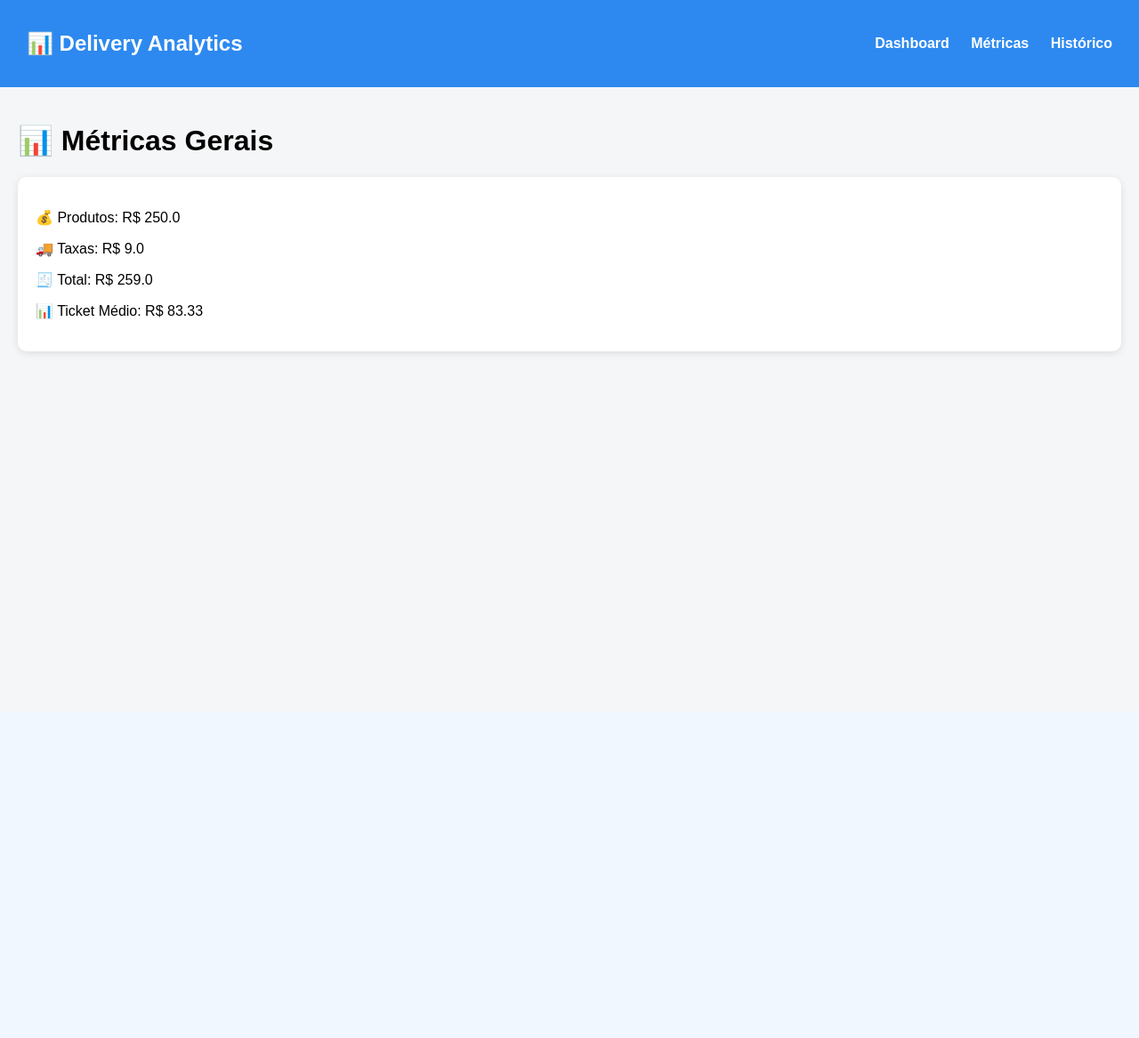
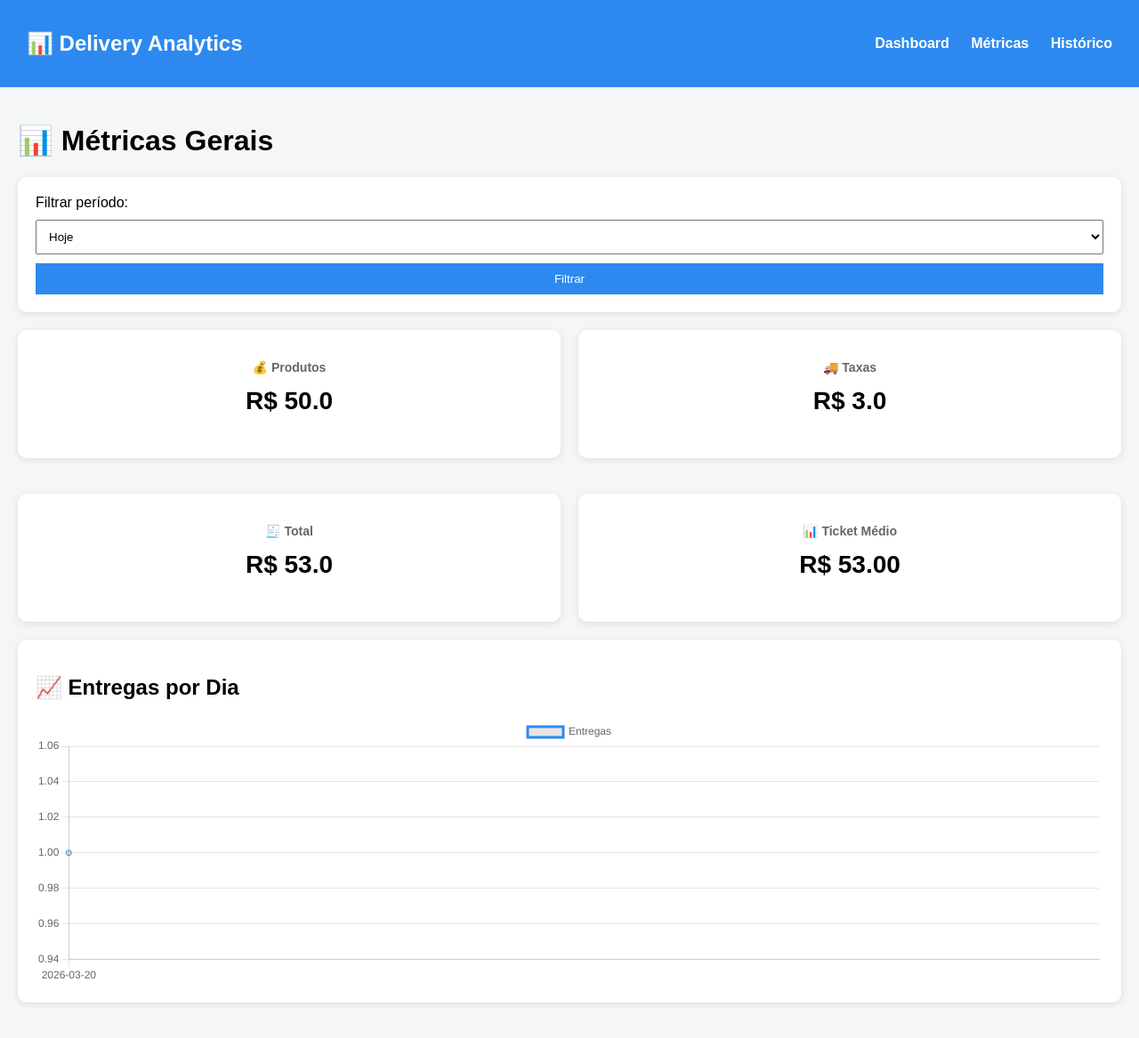
Before and after one commit to pauloalfradique98/delivery-analytics, a Flask app: page /metricas in a window 1280 px wide. Shown: the whole page at 89% size. Before the commit the page ends 400 px from the top, so only its background shows below. Run offline with Flask 3, Linux system fonts and the light colour scheme; data comes from the database, SQL or seed files in the repository; both versions use the stored data as it was after the commit.

Commit message:
feat: add painel de metricas com filtro e graficos

```diff
--- a/app.py
+++ b/app.py
@@ -1,4 +1,4 @@
-from datetime import date
+from datetime import date, datetime, timedelta
 from flask import Flask, render_template, request, redirect
 import sqlite3
 
@@ -71,6 +71,14 @@ def index():
         key=lambda x: x[1]['total_geral'],
         reverse=True
     )
+
+    # HORÁRIOS
+    horas_labels = list(horarios.keys())
+    horas_valores = list(horarios.values())
+
+    # BAIRROS
+    bairros_labels = [b[0] for b in ranking_ordenado]
+    bairros_valores = [b[1]['quantidade'] for b in ranking_ordenado]
     conn.close()
 
     # Enviar pro HTML
@@ -84,25 +92,54 @@ def index():
         quantidade=quantidade,
         ticket_medio=ticket_medio,
         horarios=horarios,
-        ranking_ordenado=ranking_ordenado
+        ranking_ordenado=ranking_ordenado,
+        horas_labels=horas_labels,
+        horas_valores=horas_valores,
+        bairros_labels=bairros_labels,
+        bairros_valores=bairros_valores
     )
 
 @app.route('/metricas')
 def metricas():
     conn = get_db_connection()
 
+    periodo = request.args.get('periodo', 'hoje')
+
+    hoje = datetime.today()
+
+    if periodo == '7dias':
+        data_inicio = (hoje - timedelta(days=7)).date()
+    elif periodo == '30dias':
+        data_inicio = (hoje - timedelta(days=30)).date()
+    else:
+        data_inicio = hoje.date()
+
+    # FILTRO NO BANCO
     deliveries = conn.execute('''
-        SELECT d.valor_produto, b.taxa
+        SELECT d.valor_produto, b.taxa, d.data
         FROM deliveries d
         JOIN bairros b ON d.bairro_id = b.id
-    ''').fetchall()
+        WHERE d.data >= ?
+    ''', (data_inicio,)).fetchall()
 
     total_produtos = sum([d['valor_produto'] for d in deliveries])
     total_taxas = sum([d['taxa'] for d in deliveries])
     total_geral = total_produtos + total_taxas
 
     quantidade = len(deliveries)
-    ticket_medio = total_produtos / quantidade if quantidade > 0 else 0
+    ticket_medio = total_geral / quantidade if quantidade > 0 else 0
+
+    # GRÁFICO
+    dados_dia = conn.execute('''
+        SELECT data, COUNT(*) as total
+        FROM deliveries
+        WHERE data >= ?
+        GROUP BY data
+        ORDER BY data
+    ''', (data_inicio,)).fetchall()
+
+    labels_dia = [d["data"] for d in dados_dia]
+    valores_dia = [d["total"] for d in dados_dia]
 
     conn.close()
 
@@ -111,7 +148,10 @@ def metricas():
         total_produtos=total_produtos,
         total_taxas=total_taxas,
         total_geral=total_geral,
-        ticket_medio=ticket_medio
+        ticket_medio=ticket_medio,
+        labels_dia=labels_dia,
+        valores_dia=valores_dia,
+        periodo=periodo
     )
 
 @app.route('/add', methods=['POST'])
@@ -131,5 +171,30 @@ def add_delivery():
 
     return redirect('/')
 
+@app.route('/historico', methods=['GET', 'POST'])
+def historico():
+    conn = get_db_connection()
+
+    data_filtro = None
+    deliveries = []
+
+    if request.method == 'POST':
+        data_filtro = request.form['data']
+
+        deliveries = conn.execute('''
+            SELECT d.*, b.nome as bairro, b.taxa
+            FROM deliveries d
+            JOIN bairros b ON d.bairro_id = b.id
+            WHERE d.data = ?
+        ''', (data_filtro,)).fetchall()
+
+    conn.close()
+
+    return render_template(
+        'historico.html',
+        deliveries=deliveries,
+        data_filtro=data_filtro
+    )
+
 if __name__ == '__main__':
     app.run(debug=True)
--- /dev/null
+++ b/static/js/metricas.js
@@ -0,0 +1,28 @@
+document.addEventListener("DOMContentLoaded", function () {
+
+    console.log("metricas.js carregado");
+
+    const ctx = document.getElementById("graficoDia");
+
+    if (ctx && labelsDia.length > 0) {
+        new Chart(ctx, {
+            type: "line",
+            data: {
+                labels: labelsDia,
+                datasets: [{
+                    label: "Entregas",
+                    data: valoresDia,
+                    borderColor: "#2d89ef",
+                    tension: 0.3,
+                    fill: false
+                }]
+            },
+            options: {
+                responsive: true
+            }
+        });
+    } else {
+        console.log("Sem dados para gráfico");
+    }
+
+});
--- a/static/style.css
+++ b/static/style.css
@@ -35,6 +35,28 @@ body {
     box-shadow: 0 2px 8px rgba(0,0,0,0.1);
 }
 
+.grid {
+    display: grid;
+    grid-template-columns: 1fr 1fr;
+    gap: 20px;
+}
+
+.kpi {
+    text-align: center;
+    padding: 20px;
+}
+
+.kpi h3 {
+    font-size: 14px;
+    color: #666;
+}
+
+.kpi p {
+    font-size: 28px;
+    font-weight: bold;
+    margin-top: 10px;
+}
+
 /* INPUTS */
 input, select, button {
     width: 100%;
@@ -52,3 +74,7 @@ button {
 button:hover {
     background-color: #1b5fbd;
 }
+
+canvas {
+    max-height: 300px;
+}
--- a/templates/base.html
+++ b/templates/base.html
@@ -22,5 +22,6 @@
     {% endblock %}
 </div>
 
+<script src="https://cdn.jsdelivr.net/npm/chart.js"></script>
 </body>
 </html>
--- a/templates/metricas.html
+++ b/templates/metricas.html
@@ -4,11 +4,58 @@
 
 <h1>📊 Métricas Gerais</h1>
 
-<div class="card">
-    <p>💰 Produtos: R$ {{ total_produtos }}</p>
-    <p>🚚 Taxas: R$ {{ total_taxas }}</p>
-    <p>🧾 Total: R$ {{ total_geral }}</p>
-    <p>📊 Ticket Médio: R$ {{ "%.2f"|format(ticket_medio) }}</p>
+<form method="GET" class="card">
+    <label>Filtrar período:</label>
+
+    <select name="periodo">
+        <option value="hoje" {% if periodo == 'hoje' %}selected{% endif %}>Hoje</option>
+        <option value="7dias" {% if periodo == '7dias' %}selected{% endif %}>Últimos 7 dias</option>
+        <option value="30dias" {% if periodo == '30dias' %}selected{% endif %}>Últimos 30 dias</option>
+    </select>
+
+    <button type="submit">Filtrar</button>
+</form>
+
+<div class="grid">
+
+    <div class="card kpi">
+        <h3>💰 Produtos</h3>
+        <p>R$ {{ total_produtos }}</p>
+    </div>
+
+    <div class="card kpi">
+        <h3>🚚 Taxas</h3>
+        <p>R$ {{ total_taxas }}</p>
+    </div>
+
+    <div class="card kpi">
+        <h3>🧾 Total</h3>
+        <p>R$ {{ total_geral }}</p>
+    </div>
+
+    <div class="card kpi">
+        <h3>📊 Ticket Médio</h3>
+        <p>R$ {{ "%.2f"|format(ticket_medio) }}</p>
+    </div>
+
 </div>
 
+<div class="card">
+    <h2>📈 Entregas por Dia</h2>
+    <canvas id="graficoDia"></canvas>
+</div>
+
+<!-- DADOS DO FLASK -->
+<script>
+    var labelsDia = {{ labels_dia | tojson | safe }};
+    var valoresDia = {{ valores_dia | tojson | safe }};
+
+    // proteção contra erro
+    if (!labelsDia) labelsDia = [];
+    if (!valoresDia) valoresDia = [];
+</script>
+
+<!-- SCRIPT -->
+<script src="/static/js/metricas.js"></script>
+
 {% endblock %}
```
Also changed, not shown: static/js/dashboard.js (added, +37 -0 lines), templates/historico.html (added, +37 -0 lines), templates/index.html (+22 -22 lines), database.db.
